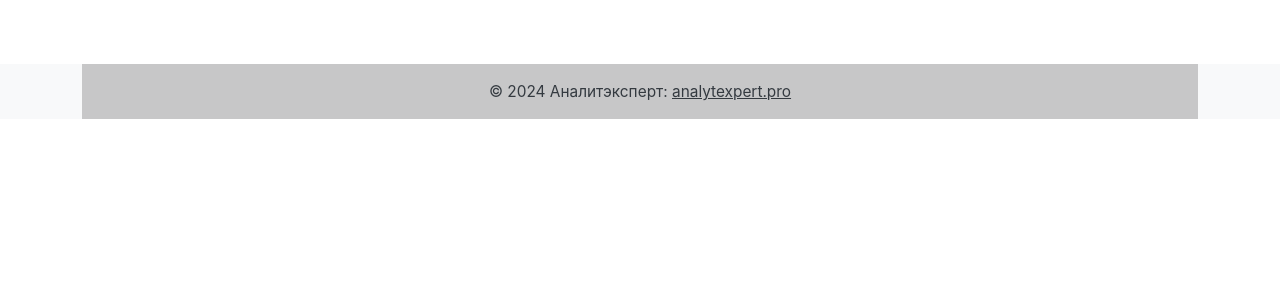
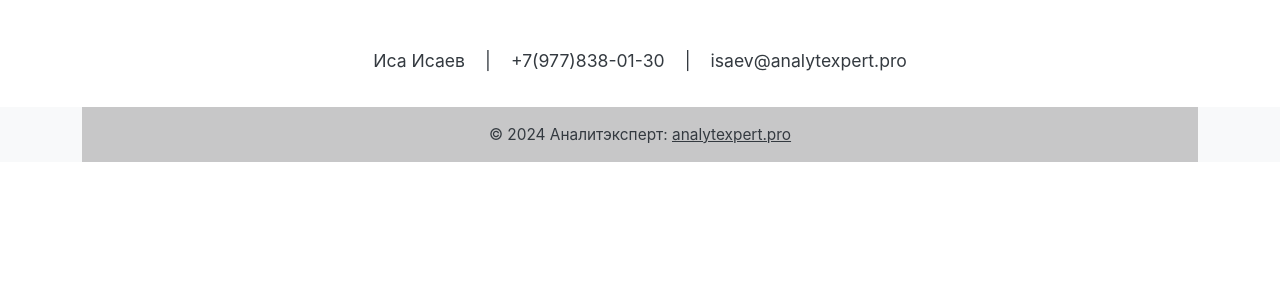
Before and after one commit to stsolovey/gg_website, a Django app: page / in a window 1280 px wide. Shown: the part 75-375 px from the top of the page. Run offline with Django 5.2, Linux system fonts and the light colour scheme; data that the repository does not hold is empty; some libraries are stand-ins or nearby versions.

Commit message:
Contact-bar added

```diff
--- a/graphit-group-website/catalog/urls.py
+++ b/graphit-group-website/catalog/urls.py
@@ -1,9 +1,14 @@
+from django.http import Http404
 from django.urls import path, include
 from . import views
+
+def trigger_404(request):
+    raise Http404()
 
 urlpatterns = [
     path('', views.home, name='home'),
     path('catalog/<int:catalog_id>/', views.catalog_detail, name='catalog_detail'),
     path('<slug:url>/', views.base_page, name='base_page'),
     path('ckeditor5/', include('django_ckeditor_5.urls')),
+    path('test-404/', trigger_404),
 ]
--- a/graphit-group-website/static/css/custom.css
+++ b/graphit-group-website/static/css/custom.css
@@ -4,14 +4,15 @@ figure.image img {
 }
 
 
-.footer-links {
+.contacnts-bar, .footer-links {
     display: flex;
     justify-content: center;
     list-style: none;
     padding: 0;
 }
 
-.footer-links li {
+
+.contacnts-bar li, .footer-links li {
     margin: 0 10px; /* Добавляет горизонтальный отступ между элементами списка */
 }
 
--- /dev/null
+++ b/graphit-group-website/templates/admin/login.html
@@ -0,0 +1,3 @@
+<!-- templates/admin/login.html -->
+
+{% extends "admin/login.html" %}
--- a/graphit-group-website/templates/base.html
+++ b/graphit-group-website/templates/base.html
@@ -73,8 +73,16 @@
         {% block content %}
         {% endblock %}
     </main>
-
     <div class="container mt-4">
+      <ul class="contacnts-bar">
+        <li>Иса Исаев</li>
+        <li>|</li>
+        <li>+7(977)838-01-30</li>
+        <li>|</li>
+        <li>isaev@analytexpert.pro</li>
+      </ul>
+    </div>
+    <div class="container mt-2">
       <ul class="footer-links">
           {% for page in base_pages %}
               <li><a href="/{{ page.url }}">{{ page.title }}</a></li>
```
Also changed, not shown: graphit-group-website/templates/404.html (added, +23 -0 lines).
